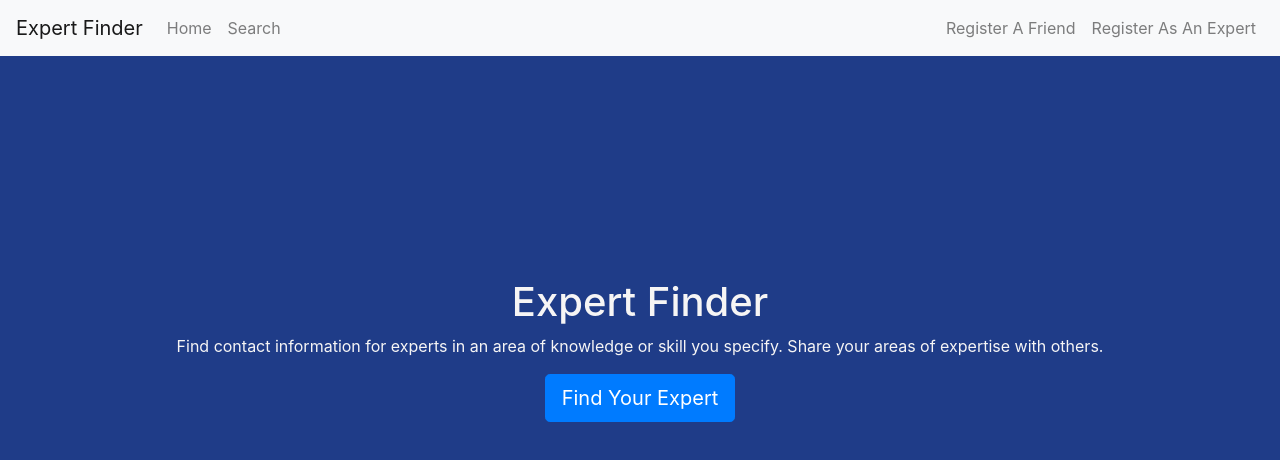
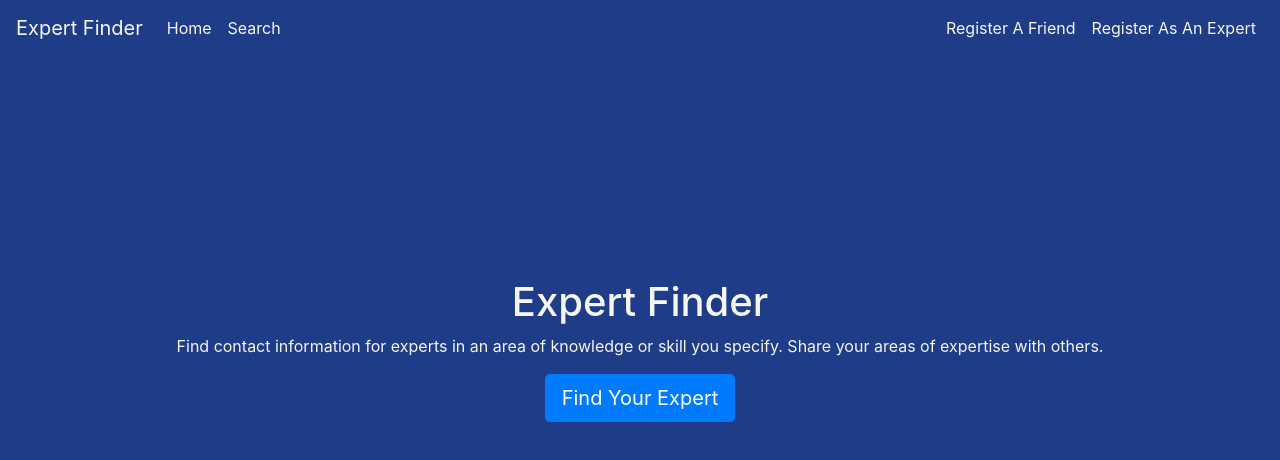
Before and after one commit to steve-ochoa/osu_cs_361_longbourn, a React (Create React App) app in the folder client/: page / in a window 1280 px wide. Shown: the top 460 px of the page. Built offline with nearby package versions, Linux system fonts and the light colour scheme.

Commit message:
Added font color to navbar
not pretty

```diff
--- a/client/src/components/Navbar.js
+++ b/client/src/components/Navbar.js
@@ -4,17 +4,17 @@ import { Navbar, Nav } from "react-bootstrap";
 export default function NavBar() {
   return (
     <>
-      <Navbar bg="light" expand="lg">
-        <Navbar.Brand href="/">Expert Finder</Navbar.Brand>
+      <Navbar expand="lg">
+        <Navbar.Brand style={{ color: "#f6f5f5" }} href="/">Expert Finder</Navbar.Brand>
         <Navbar.Toggle aria-controls="basic-navbar-nav" />
         <Navbar.Collapse id="basic-navbar-nav">
           <Nav className="mr-auto">
-            <Nav.Link href="/">Home</Nav.Link>
-            <Nav.Link href="/Search">Search</Nav.Link>
+            <Nav.Link style={{ color: "#f6f5f5" }} href="/">Home</Nav.Link>
+            <Nav.Link style={{ color: "#f6f5f5" }} href="/Search">Search</Nav.Link>
           </Nav>
           <Nav>
-            <Nav.Link href="/register1">Register A Friend</Nav.Link>
-            <Nav.Link href="/register1">Register As An Expert</Nav.Link>
+            <Nav.Link style={{ color: "#f6f5f5" }} href="/register1">Register A Friend</Nav.Link>
+            <Nav.Link style={{ color: "#f6f5f5" }} href="/register1">Register As An Expert</Nav.Link>
           </Nav>
         </Navbar.Collapse>
       </Navbar>
```
